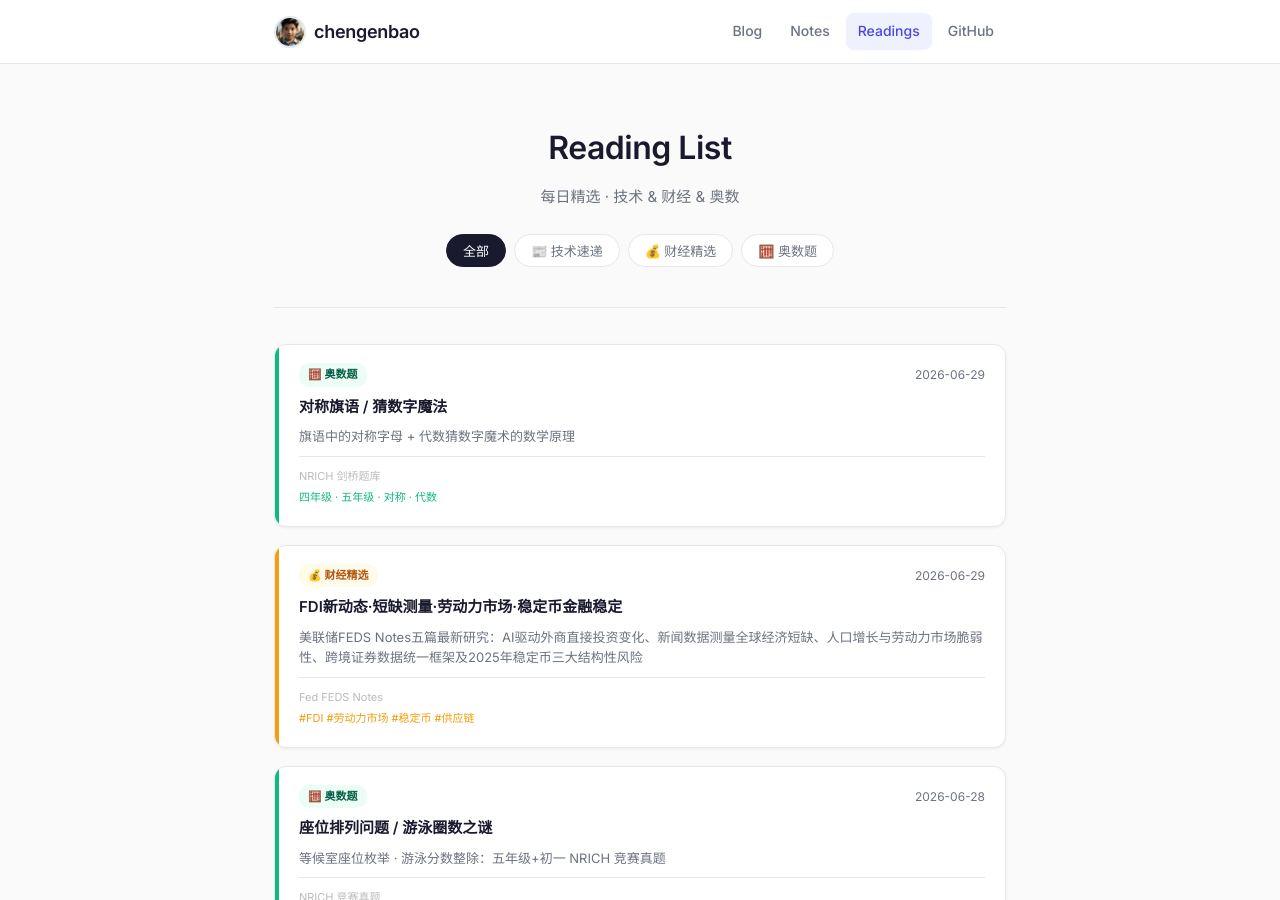
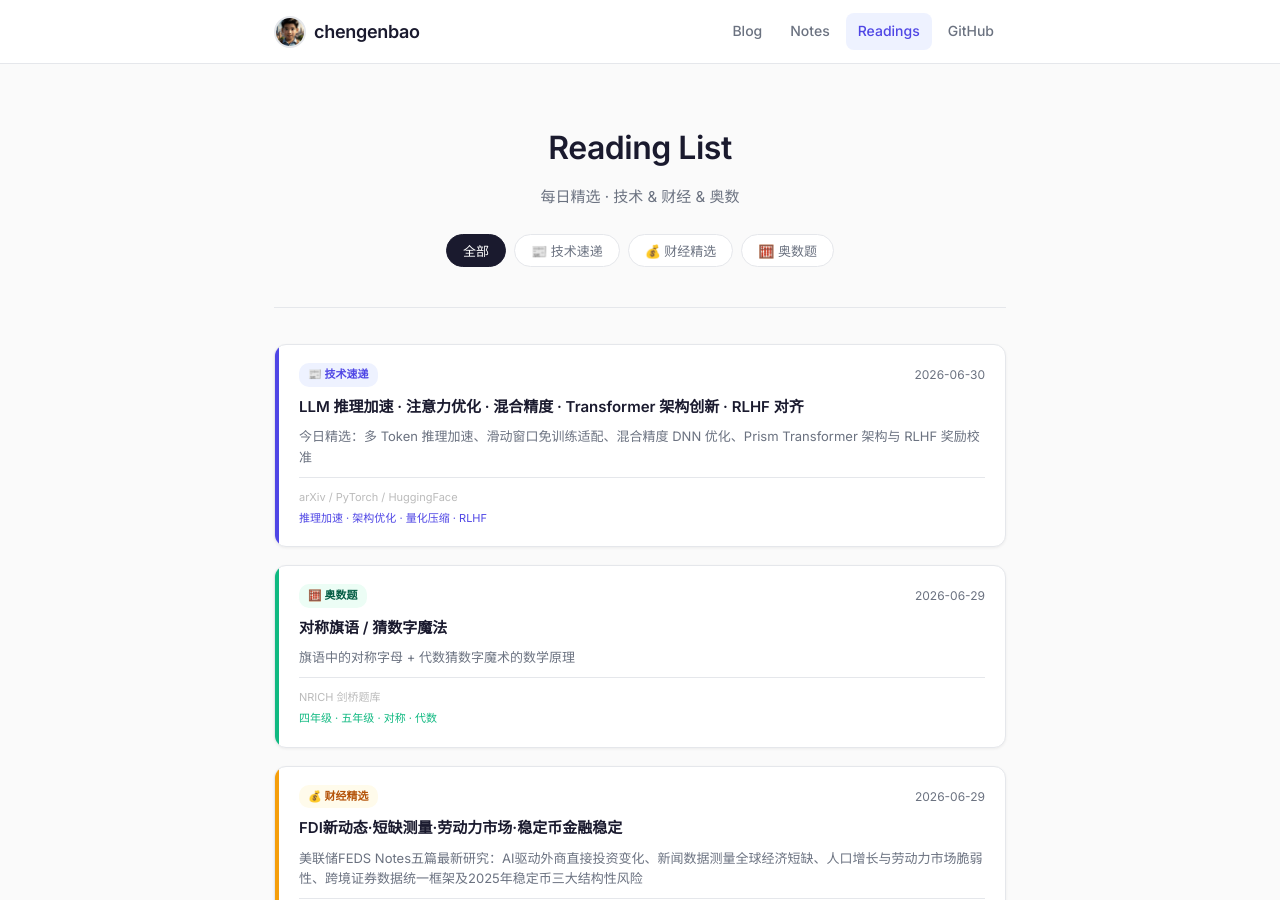
Before and after one commit to chengenbao/chengenbao.github.io, a Jekyll site: the page built from reading-list/index.md, in a window 1280 px wide and 900 px high. Built offline with Jekyll 4.4.1, drawn with Linux system fonts in a browser that asks for light colours.

Commit message:
add tech card 2026-06-30

```diff
--- a/reading-list/index.md
+++ b/reading-list/index.md
@@ -18,6 +18,21 @@ permalink: /reading-list/
   </div>
 
   <div class="rl-grid">
+<a class="rl-card tech" href="/reading-list/2026-06-30-tech-daily/">
+  <div class="rl-accent"></div>
+  <div class="rl-body">
+    <div class="rl-top">
+      <span class="rl-badge tech">📰 技术速递</span>
+      <time>2026-06-30</time>
+    </div>
+    <h2>LLM 推理加速 · 注意力优化 · 混合精度 · Transformer 架构创新 · RLHF 对齐</h2>
+    <p>今日精选：多 Token 推理加速、滑动窗口免训练适配、混合精度 DNN 优化、Prism Transformer 架构与 RLHF 奖励校准</p>
+    <div class="rl-meta">
+      <span class="rl-source">arXiv / PyTorch / HuggingFace</span>
+      <span class="rl-tags">推理加速 · 架构优化 · 量化压缩 · RLHF</span>
+    </div>
+  </div>
+</a>
 <a class="rl-card math" href="/reading-list/2026-06-29-math/"><div class="rl-accent"></div><div class="rl-body"><div class="rl-top"><span class="rl-badge math">🧮 奥数题</span><time>2026-06-29</time></div><h2>对称旗语 / 猜数字魔法</h2><p>旗语中的对称字母 + 代数猜数字魔术的数学原理</p><div class="rl-meta"><span class="rl-source">NRICH 剑桥题库</span><span class="rl-tags">四年级 · 五年级 · 对称 · 代数</span></div></div></a>
 <a class="rl-card finance" href="/reading-list/2026-06-29-finance-daily/">
   <div class="rl-accent"></div>
```
